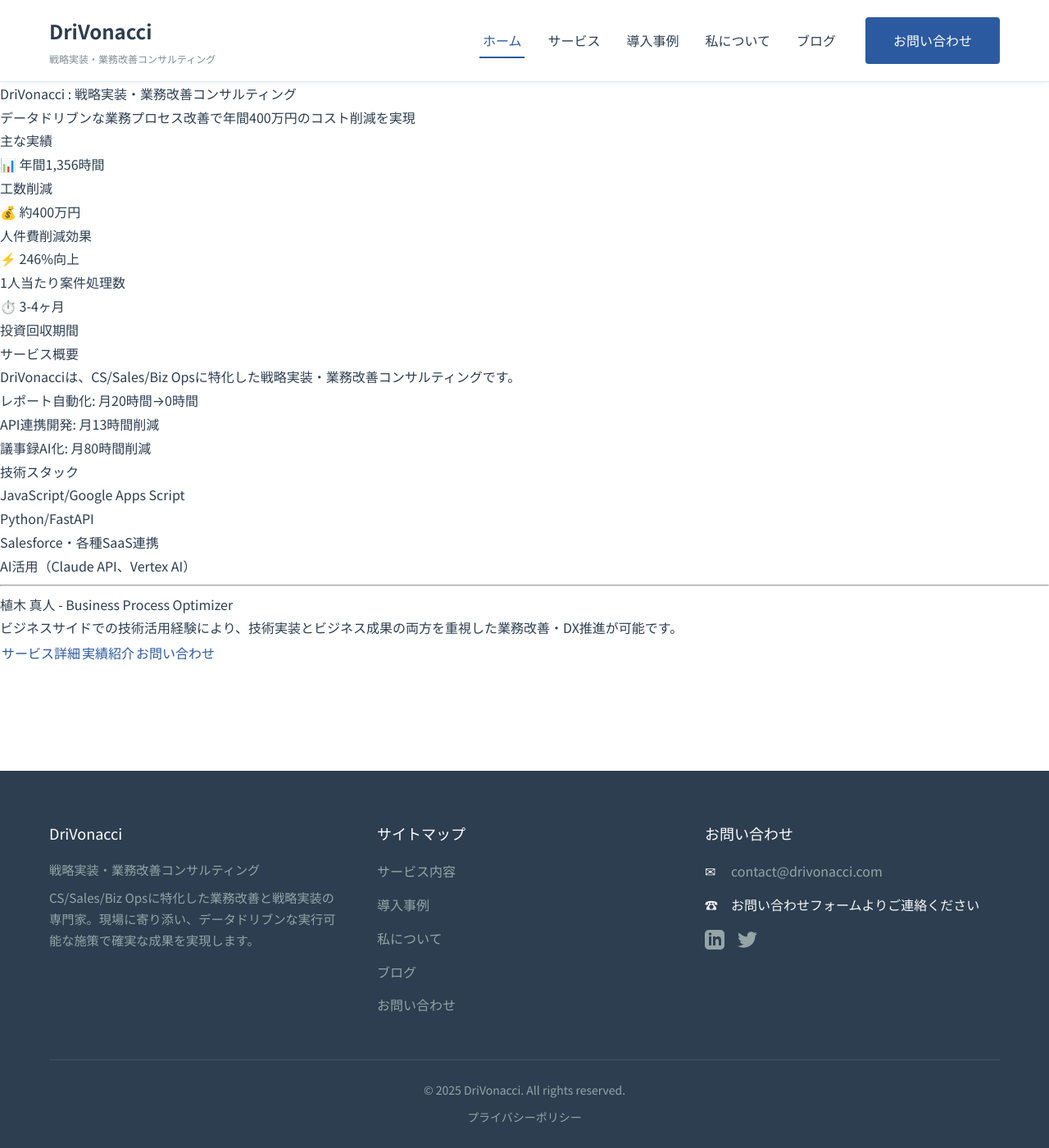
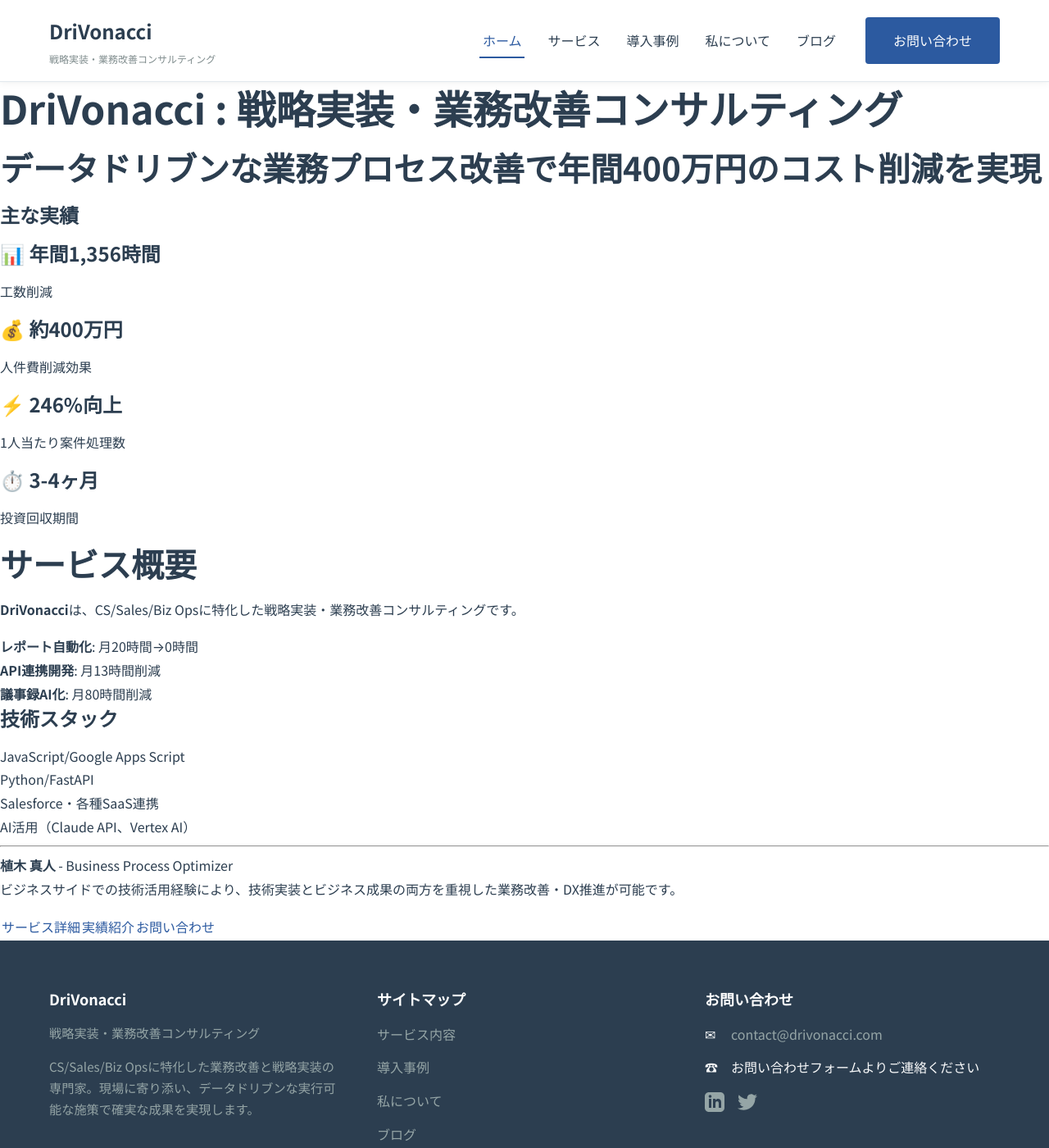
Before and after one commit to ManatoNhan/createHP, a Jekyll site: the page built from index.md, in a window 1280 px wide and 1400 px high. Shown: the whole window at 82% size. Built offline with Jekyll 4.4.1, drawn with Linux system fonts in a browser that asks for light colours.

Commit message:
Fix CSS with proper front matter and complete styling

```diff
--- a/assets/css/main.scss
+++ b/assets/css/main.scss
@@ -1,8 +1,11 @@
 ---
+# このfront matterが必要です（空でもOK）
 ---
 
+@charset "utf-8";
+
 // ========================================
-// 強力なリセット
+// 完全リセット
 // ========================================
 
 html, body, div, span, applet, object, iframe,
@@ -22,8 +25,12 @@
   padding: 0;
   border: 0;
   font-size: 100%;
-  font: inherit;
   vertical-align: baseline;
+}
+
+article, aside, details, figcaption, figure,
+footer, header, hgroup, menu, nav, section {
+  display: block;
 }
 
 // ========================================
@@ -46,12 +53,10 @@
 $border-color: #e1e8ed;
 
 $font-sans: 'Noto Sans JP', -apple-system, BlinkMacSystemFont, "Segoe UI", sans-serif;
-$font-serif: 'Noto Serif JP', Georgia, serif;
 
 $font-size-base: 16px;
 $line-height-base: 1.8;
 
-$spacing-unit: 8px;
 $section-padding: 80px;
 
 $mobile: 480px;
@@ -72,8 +77,6 @@
 html {
   font-size: $font-size-base;
   scroll-behavior: smooth;
-  width: 100%;
-  height: 100%;
 }
 
 body {
@@ -83,17 +86,45 @@
   line-height: $line-height-base;
   -webkit-font-smoothing: antialiased;
   -moz-osx-font-smoothing: grayscale;
-  margin: 0 !important;
-  padding: 0 !important;
+  margin: 0;
+  padding: 0;
   width: 100%;
-  min-height: 100%;
-  overflow-x: hidden;
 }
 
-img {
-  max-width: 100%;
-  height: auto;
-  display: block;
+// ========================================
+// タイポグラフィ
+// ========================================
+
+h1, h2, h3, h4, h5, h6 {
+  font-weight: 700;
+  line-height: 1.3;
+  margin-bottom: 1rem;
+}
+
+h1 {
+  font-size: 3rem;
+  @media (max-width: $tablet) {
+    font-size: 2rem;
+  }
+}
+
+h2 {
+  font-size: 2.5rem;
+  @media (max-width: $tablet) {
+    font-size: 2rem;
+  }
+}
+
+h3 {
+  font-size: 1.5rem;
+}
+
+p {
+  margin-bottom: 1rem;
+}
+
+strong, b {
+  font-weight: 700;
 }
 
 a {
@@ -106,31 +137,35 @@
   }
 }
 
+img {
+  max-width: 100%;
+  height: auto;
+  display: block;
+}
+
 // ========================================
 // レイアウト
 // ========================================
 
 .container {
   max-width: 1200px;
-  margin: 0 auto !important;
-  padding: 0 20px;
-  width: 100%;
+  margin-left: auto;
+  margin-right: auto;
+  padding-left: 20px;
+  padding-right: 20px;
 
   @media (max-width: $tablet) {
-    padding: 0 16px;
+    padding-left: 16px;
+    padding-right: 16px;
   }
 }
 
 main {
   min-height: 60vh;
-  width: 100%;
-  display: block;
 }
 
 section {
   padding: $section-padding 0;
-  width: 100%;
-  display: block;
 
   @media (max-width: $tablet) {
     padding: 60px 0;
@@ -160,7 +195,7 @@
 }
 
 // ========================================
-// ヘッダー・ナビゲーション
+// ヘッダー
 // ========================================
 
 .site-header {
@@ -170,15 +205,9 @@
   top: 0;
   z-index: 1000;
   box-shadow: 0 2px 8px rgba(0,0,0,0.05);
-  transition: box-shadow $transition-speed;
-  width: 100%;
 
   &.scrolled {
     box-shadow: 0 4px 12px rgba(0,0,0,0.1);
-  }
-
-  .container {
-    display: block;
   }
 }
 
@@ -187,7 +216,6 @@
   justify-content: space-between;
   align-items: center;
   padding: 16px 0;
-  width: 100%;
 
   @media (max-width: $tablet) {
     flex-wrap: wrap;
@@ -234,7 +262,6 @@
     height: 2px;
     background-color: $text-primary;
     margin: 3px 0;
-    transition: $transition-speed;
   }
 }
 
@@ -259,8 +286,8 @@
   display: flex;
   list-style: none;
   gap: 24px;
-  margin: 0 !important;
-  padding: 0 !important;
+  margin: 0;
+  padding: 0;
 
   @media (max-width: $tablet) {
     flex-direction: column;
@@ -279,7 +306,6 @@
     font-weight: 500;
     padding: 8px 4px;
     border-bottom: 2px solid transparent;
-    transition: border-color $transition-speed;
 
     &:hover,
     &.active {
@@ -359,76 +385,6 @@
 }
 
 // ========================================
-// ページコンテンツ
-// ========================================
-
-.page-container {
-  padding: 60px 0;
-  width: 100%;
-}
-
-.page-header {
-  text-align: center;
-  margin-bottom: 48px;
-}
-
-.page-title {
-  font-size: 2.5rem;
-  font-weight: 700;
-  margin-bottom: 16px;
-  color: $text-primary;
-
-  @media (max-width: $tablet) {
-    font-size: 2rem;
-  }
-}
-
-.page-description {
-  font-size: 1.125rem;
-  color: $text-secondary;
-  max-width: 700px;
-  margin: 0 auto;
-}
-
-.page-content {
-  max-width: 900px;
-  margin: 0 auto;
-}
-
-.page-body {
-  line-height: 1.8;
-
-  h2 {
-    font-size: 2rem;
-    margin-top: 48px;
-    margin-bottom: 24px;
-    color: $text-primary;
-  }
-
-  h3 {
-    font-size: 1.5rem;
-    margin-top: 32px;
-    margin-bottom: 16px;
-    color: $text-primary;
-  }
-
-  p {
-    margin-bottom: 16px;
-    color: $text-secondary;
-  }
-
-  ul, ol {
-    margin-bottom: 16px;
-    padding-left: 24px;
-
-    li {
-      margin-bottom: 8px;
-      color: $text-secondary;
-    }
-  }
-}
-
-// ========================================
 // フッター
 // ========================================
 
@@ -436,7 +392,6 @@
   background-color: $bg-dark;
   color: $bg-light;
   padding: 60px 0 24px;
-  width: 100%;
 }
 
 .footer-content {
@@ -455,6 +410,7 @@
     color: $bg-white;
     margin-bottom: 16px;
     font-size: 1.125rem;
+    font-weight: 600;
   }
 
   p {
@@ -466,7 +422,6 @@
 
 .footer-tagline {
   font-weight: 500;
-  margin-bottom: 8px !important;
 }
 
 .footer-links {
@@ -480,7 +435,6 @@
 
   a {
     color: $text-light;
-    transition: color $transition-speed;
 
     &:hover {
       color: $bg-white;
@@ -502,7 +456,6 @@
 
   .icon {
     width: 20px;
-    flex-shrink: 0;
   }
 
   a {
@@ -521,7 +474,6 @@
 
   a {
     color: $text-light;
-    transition: color $transition-speed;
 
     &:hover {
       color: $bg-white;
@@ -543,10 +495,6 @@
     color: $text-light;
     font-size: 0.875rem;
     margin-bottom: 8px;
-
-    &:last-child {
-      margin-bottom: 0;
-    }
   }
 
   a {
@@ -559,7 +507,7 @@
 }
 
 // ========================================
-// ユーティリティクラス
+// ユーティリティ
 // ========================================
 
 .text-center {
```
